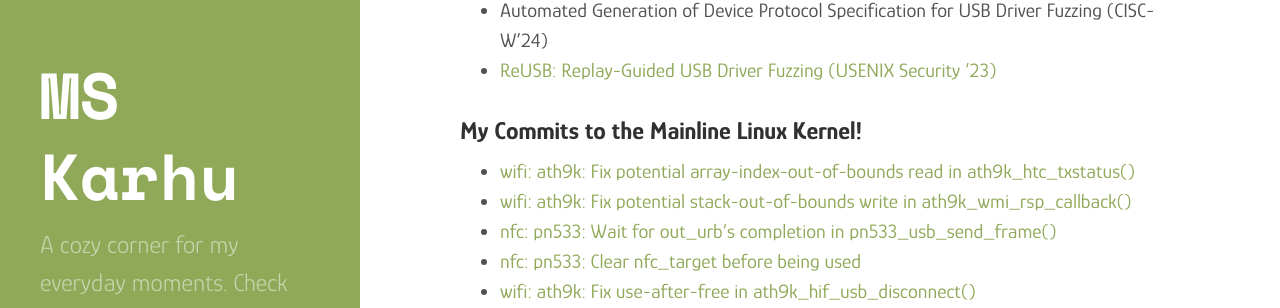
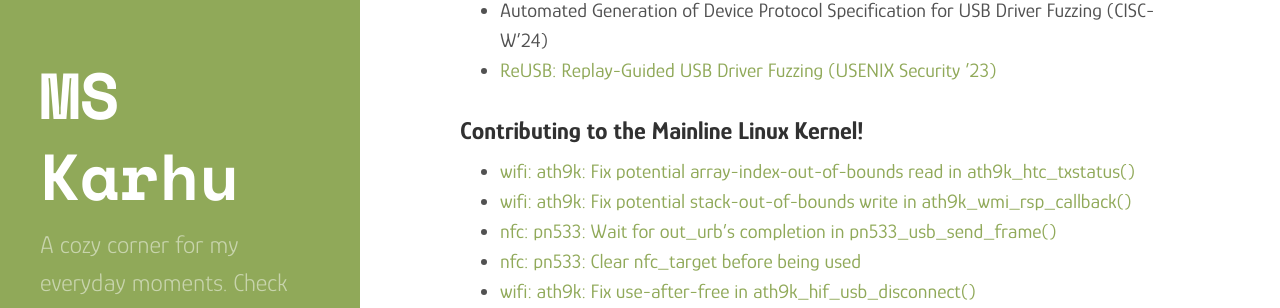
Before and after one commit to minskMedve/minskMedve.github.io, a Jekyll site: the page built from _pages/about.md, in a window 1280 px wide and 900 px high. Shown: the part 394-702 px from the top of the window. Built offline with Jekyll 4.4.1, drawn with Linux system fonts in a browser that asks for light colours; some web fonts are replaced.

Commit message:
Different phrase choice

```diff
--- a/_pages/about.md
+++ b/_pages/about.md
@@ -13,7 +13,7 @@ title: About
 - Automated Generation of Device Protocol Specification for USB Driver Fuzzing (CISC-W’24)
 - [ReUSB: Replay-Guided USB Driver Fuzzing (USENIX Security ’23)](https://www.usenix.org/system/files/usenixsecurity23-jang.pdf)
 
-### My Commits to the Mainline Linux Kernel!
+### Contributing to the Mainline Linux Kernel!
 - [wifi: ath9k: Fix potential array-index-out-of-bounds read in ath9k_htc_txstatus()](https://git.kernel.org/pub/scm/linux/kernel/git/torvalds/linux.git/commit/?id=2adc886244dff60f948497b59affb6c6ebb3c348)
 - [wifi: ath9k: Fix potential stack-out-of-bounds write in ath9k_wmi_rsp_callback()](https://git.kernel.org/pub/scm/linux/kernel/git/torvalds/linux.git/commit/?id=8a2f35b9830692f7a616f2f627f943bc748af13a)
 - [nfc: pn533: Wait for out_urb's completion in pn533_usb_send_frame()](https://git.kernel.org/pub/scm/linux/kernel/git/torvalds/linux.git/commit/?id=9dab880d675b9d0dd56c6428e4e8352a3339371d)
```
